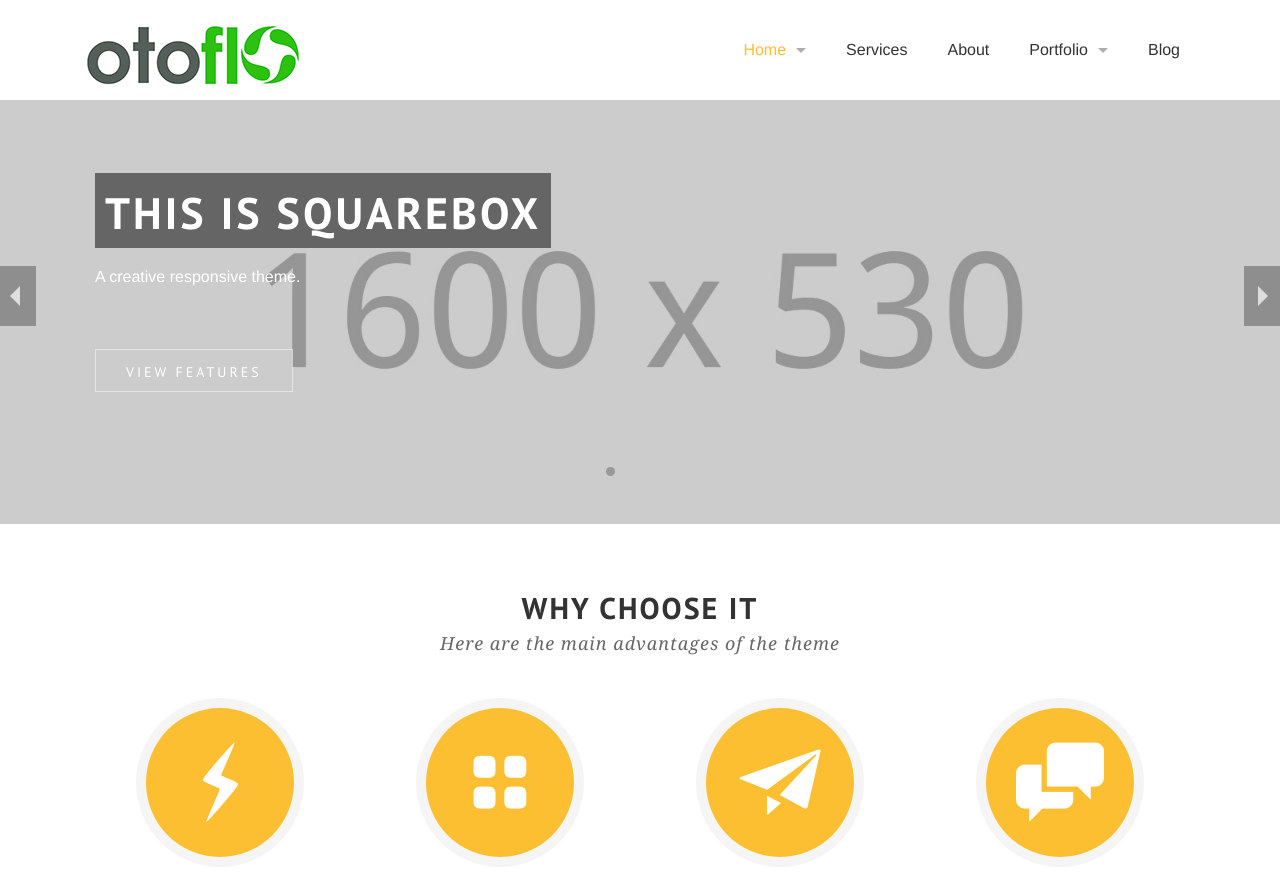
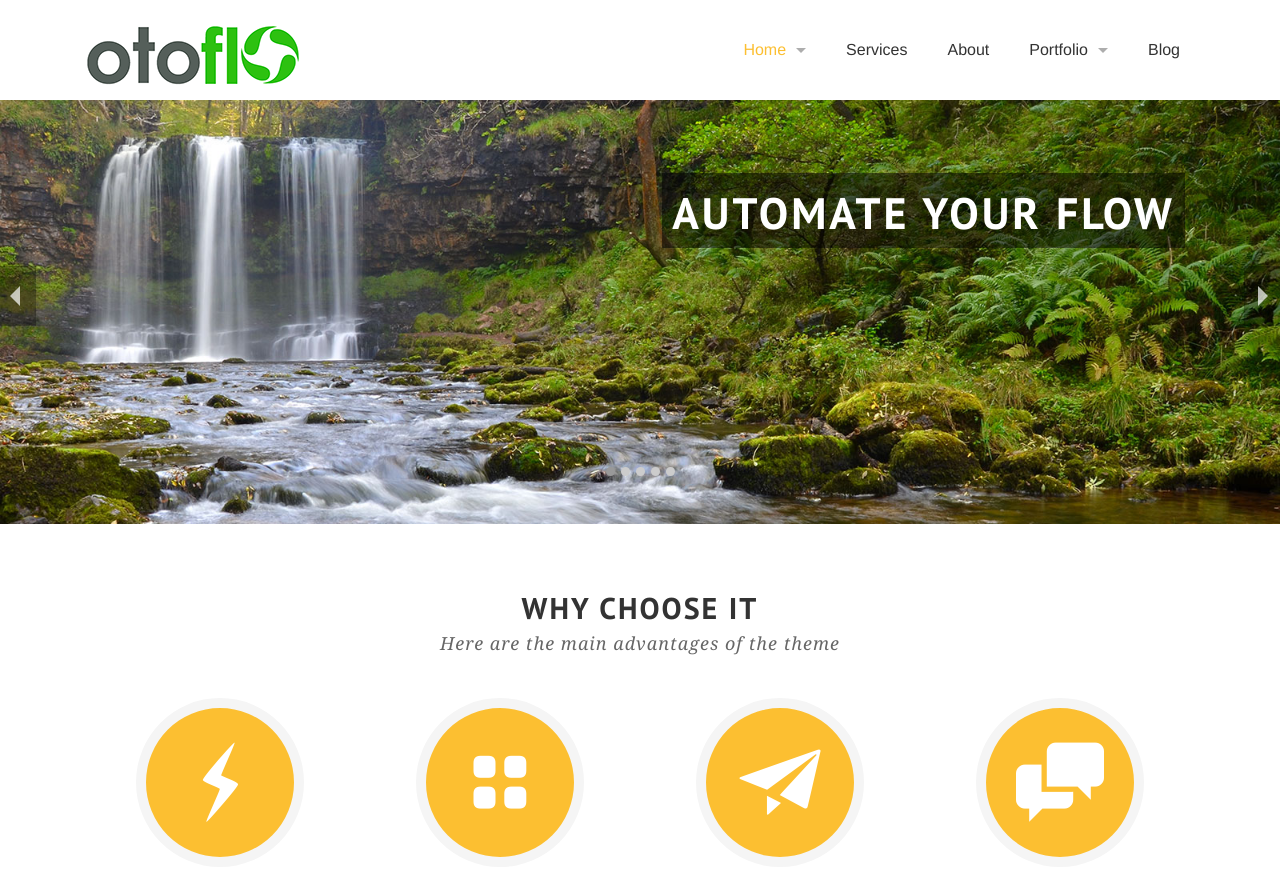
Before and after one commit to otoflo/otoflo.github.io, a Jekyll site: the page built from index-alternative.html, in a window 1280 px wide and 900 px high. Shown: the top 896 px of the window. Built offline with Jekyll 4.4.1, drawn with Linux system fonts in a browser that asks for light colours; some web fonts are replaced; Markdown is read by kramdown in place of the engine named in the settings.

Commit message:
Added waterfall pic for first slide and modified slides yaml.

```diff
--- a/_data/slides.yml
+++ b/_data/slides.yml
@@ -1,10 +1,7 @@
 - image: slide-1.jpg
-  desc_location: left
+  desc_location: right
   desc:
-    <h2>This is squarebox</h2>
-    <p>A creative responsive theme.</p>
-    <div class='two spacing'></div>
-    <a class='button boxed'>View Features</a>
+    <h2>Automate your flow</h2>
 - image: slide-2.jpg
   desc_location: right
   desc:
```
Also changed, not shown: images/slide-1.jpg.
